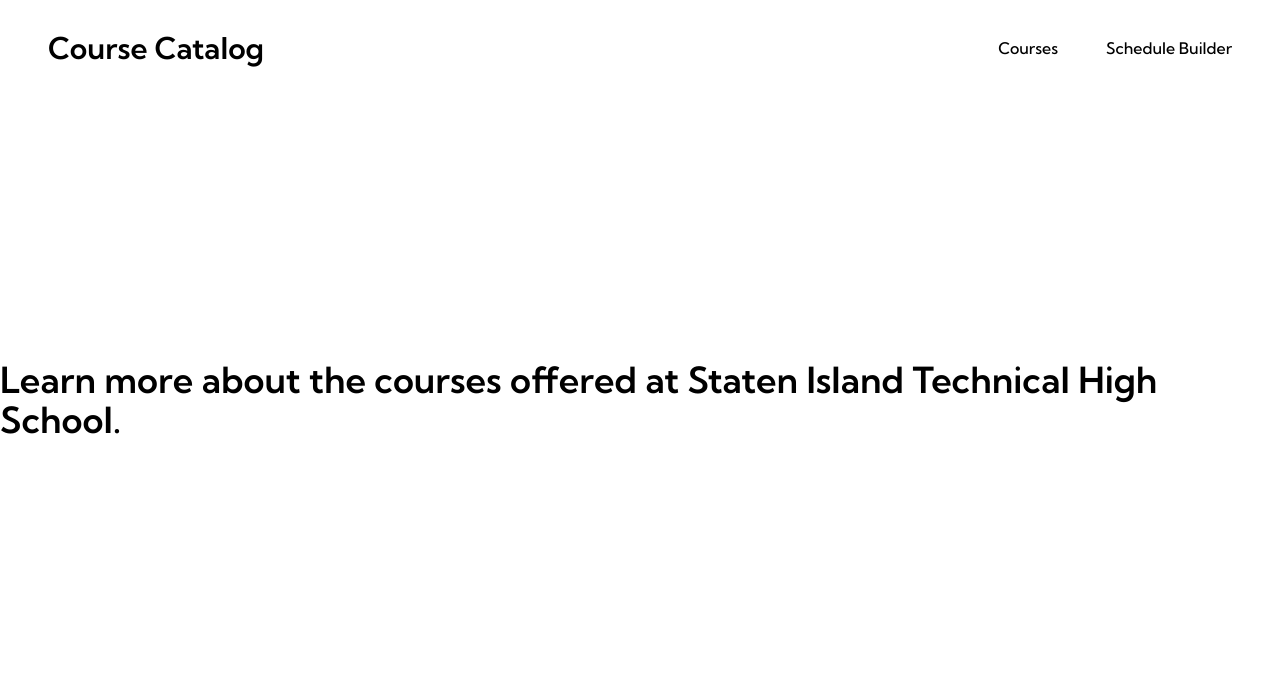
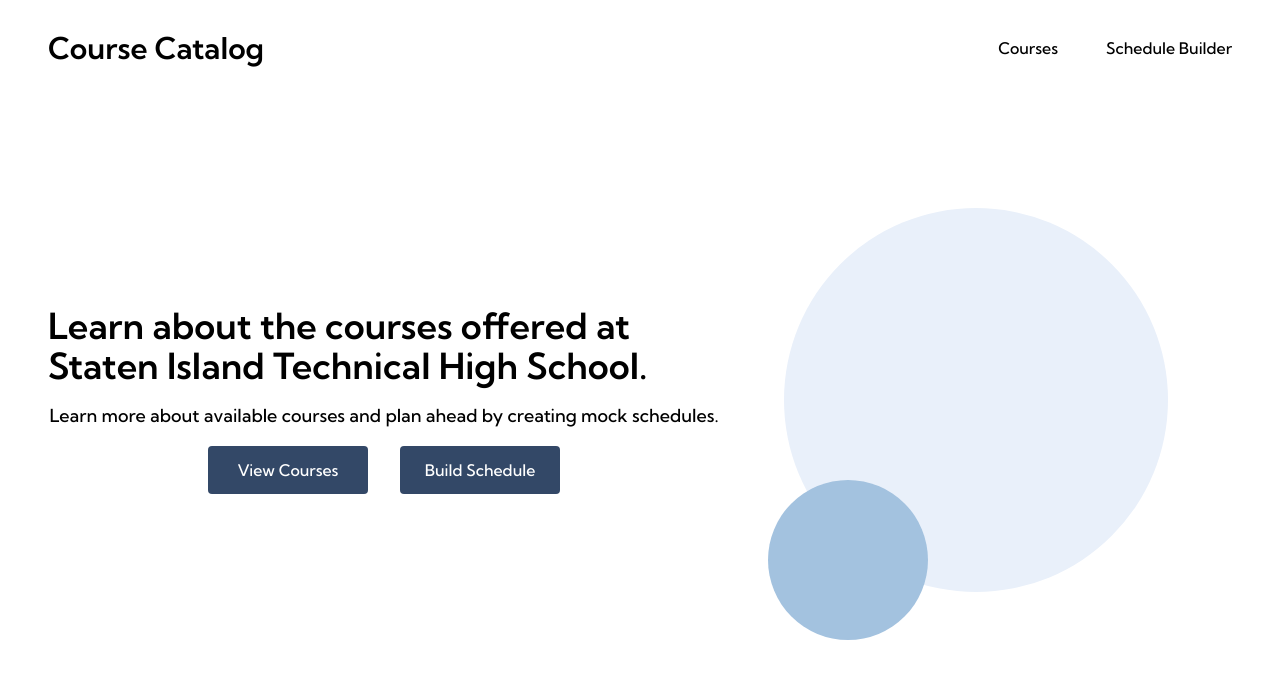
Before and after one commit to sitechtimes/course-catalog, a Nuxt app in the folder course-catalog/: page / in a window 1280 px wide. Shown: the top 678 px of the page. Built offline with nearby package versions, Linux system fonts and the light colour scheme.

Commit message:
progress

```diff
--- a/course-catalog/components/navbar/GlobalNav.vue
+++ b/course-catalog/components/navbar/GlobalNav.vue
@@ -34,8 +34,11 @@
     name: "GlobalNavbar",
     data() {
         return {
-            menuOpen: false,
+            menuOpen: true,
         };
+    },
+    created() {
+      this.menuOpen = false
     },
     methods: {
         toggleMenu() {
--- a/course-catalog/components/navbar/MobileMenu.vue
+++ b/course-catalog/components/navbar/MobileMenu.vue
@@ -1,7 +1,7 @@
 <template>
     <div id="menu" class="fixed inset-0 h-screen w-full  ease-in duration-200 md:hidden">
         <div id="overlay" class="absolute inset-0 w-full h-full bg-white opacity-100 -z-10"></div>
-        <div class="h-full absolute top-48 left-16 flex flex-col justify-start items-start space-y-8 z-10">
+        <div class="h-full absolute left-16 pb-24 flex flex-col justify-center items-start space-y-8 z-10">
             <NuxtLink @click="$emit('e')" id="link" to="/courses"><p class="text-4xl">Courses</p></NuxtLink>
             <NuxtLink @click="$emit('e')" id="link" to="/builder"><p class="text-4xl">Schedule Builder</p></NuxtLink>
         </div>
--- a/course-catalog/pages/index.vue
+++ b/course-catalog/pages/index.vue
@@ -1,7 +1,19 @@
 <template>
-  <div id="landing" class="flex justify-center items-center h-screen">
+  <div id="landing" class="flex justify-center items-center h-screen px-12">
     <GlobalNav/>
-    <h2 class="text-4xl font-semibold">Learn more about the courses offered at Staten Island Technical High School.</h2>
+    <div id="info" class="w-full flex flex-col justify-center items-center space-y-4 max-w-2xl z-10 md:w-2/3">
+      <h2 class="text-4xl font-semibold">Learn about the courses offered at Staten Island Technical High School.</h2>
+      <p class="text-lg font-medium">Learn more about available courses and plan ahead by creating mock schedules.</p>
+      <div id="btns" class="flex justify-start items-center space-x-8">
+        <button class="bg-secondary-s text-white w-40 h-12 rounded">View Courses</button>
+        <button class="bg-secondary-s text-white w-40 h-12 rounded">Build Schedule</button>
+      </div>
+    </div>
+    <div id="circles" class="-z-10 absolute h-128 w-128  flex justify-center items-center lg:relative">
+      <div id="big" class=" h-96 w-96 bg-tertiary-s rounded-full right-32"></div>
+      <div id="small" class=" h-40 w-40 absolute bottom-4 left-12 bg-primary-s rounded-full"
+      ></div>
+    </div>
   </div>
 </template>
 
```
